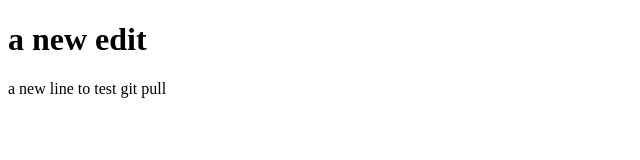
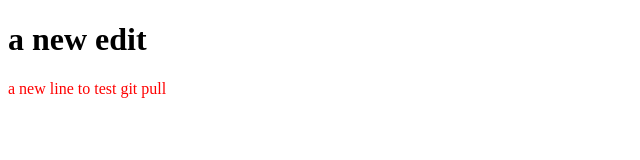
Before and after one commit to Abdalraham1250/body, a plain HTML site: page index.html in a window 1280 px wide. Shown: the whole page, without its empty margins (0-640 px from the left). Drawn offline with Linux system fonts and the light colour scheme.

Commit message:
add a color

```diff
--- a/index.html
+++ b/index.html
@@ -7,6 +7,6 @@
 </head>
 <body>
     <h1> a new edit</h1>
-    <p>a new line to test git pull</p>
+    <p style="color: red">a new line to test git pull</p>
 </body>
 </html>
```
